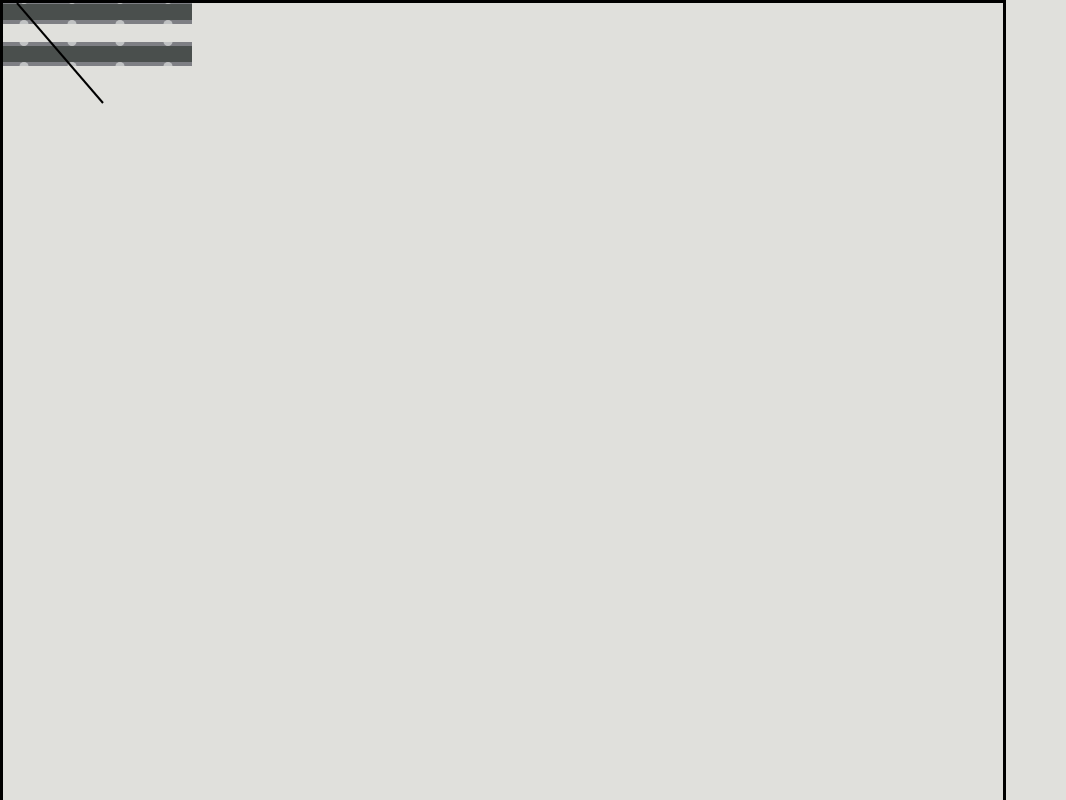
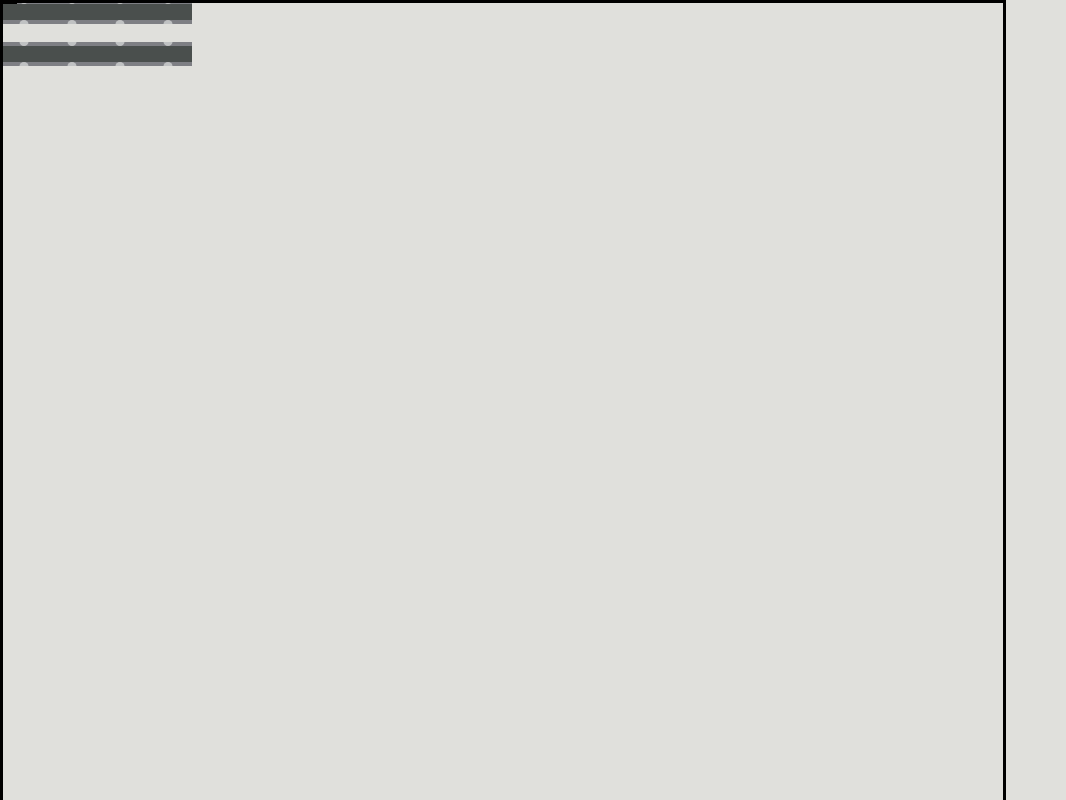
Before and after one commit to qscacheri/ringo, a React (Create React App) app: page / in a window 1280 px wide. Both pictures are taken after a click on the picture 24 px from the left and 2 px from the top of the page. Shown: the top 800 px of the page, without its empty margins (0-1066 px from the left). Built offline with nearby package versions, Linux system fonts and the light colour scheme.

Commit message:
cable drags

```diff
--- a/src/App.js
+++ b/src/App.js
@@ -21,65 +21,74 @@ class App extends Component {
     constructor(props)
     {
         super(props);
-        this.state = {patchCables: {}, patchCableActive: false};
+        this.state = {patchCables: [], patchCableActive: false};
 
         this.createNewPatchCable = this.createNewPatchCable.bind(this);
         this.handleKeyPress = this.handleKeyPress.bind(this);
         this.mouseMoved = this.mouseMoved.bind(this);
-
     }
 
   createNewPatchCable(x, y)
   {
-      this.state.patchCableActive = true;
+
       this.setState({patchCableActive: true})
-      this.state.patchCables[new Date().getTime()] = {
-          startPos: {
-              x: x,
-              y: y,
+      this.setState(state => {
+        const patchCables = state.patchCables.concat({
+            startPos:
+            {
+                x,
+                y,
             },
 
-          endPos:{
+            endPos:
+            {
                 x: 100,
                 y: 100
             }
-      }
-      this.setState({patchCables:  this.state.patchCables});
+        })
+
+        return {
+          patchCables,
+        };
+      });
+
+
   }
 
   mouseMoved(e)
   {
-      console.log("moved...");
+      e.persist();
+
       if (this.state.patchCableActive)
       {
-
+        this.setState(state => {
+            const patchCables = state.patchCables.map((item, j) => {
+                item.endPos.x = e.clientX;
+                item.endPos.y = e.clientY;
+                return item;
+            });
+            return {
+                patchCables,
+            };
+          });
         }
     }
-
   handleKeyPress(e){
       if (e.key == 'n' || e.key == 'N')
         console.log("new object created...");
   }
 
   render() {
-      var patchCables = [];
-      for (var i in this.state.patchCables)
-      {
-          var currentCable = this.state.patchCables[i];
-          patchCables.push (<PatchCable
-              x1 = {currentCable.startPos.x}
-              y1 = {currentCable.startPos.y}
-              x2 = {currentCable.endPos.x  }
-              y2 = {currentCable.endPos.y  }
-        />);
-      }
+    //   console.log(this.state);
 
     return (
       <div className="App" tabIndex="0" onMouseMove={this.mouseMoved} onKeyDown={this.handleKeyPress}>
           <QuaxObject newPatchCableFn={this.createNewPatchCable}/>,
           <QuaxObject newPatchCableFn={this.createNewPatchCable}/>,
+            {this.state.patchCables.map(patchCable => (
+            <PatchCable x1={patchCable.startPos.x}  y1={patchCable.startPos.y} x2={patchCable.endPos.x}  y2={patchCable.endPos.y}></PatchCable>
+          ))}
 
-              {patchCables}
       </div>
     );
   }
--- a/src/PatchCable.js
+++ b/src/PatchCable.js
@@ -27,11 +27,13 @@ class PatchCable extends Component {
     }
 
     render() {
-        var x1 = this.state.startPos.x;
-        var y1 = this.state.startPos.y;
+        console.log(this.props);
 
-        var x2 = this.state.endPos.x;
-        var y2 = this.state.endPos.y;
+        var x1 = this.props.x1;
+        var y1 = this.props.y1;
+
+        var x2 = this.props.x2;
+        var y2 = this.props.y2;
         var strokeWidth = 2;
         var left = 0;
         var top = 0;
@@ -40,62 +42,12 @@ class PatchCable extends Component {
 
       return (
           <svg style={{position: "absolute", width, height, left, top, borderStyle:"solid", pointerEvents: "none"}} className = "PatchCable">
-              <line onClick = {this.handleClick.bind(this)} x1={this.state.startPos.x} y1={this.state.startPos.y} x2={this.state.endPos.x} y2={this.state.endPos.y} style={{display: "inline", strokeWidth, stroke:'rgb(0,0,0)'}}></line>
+              <line onClick = {this.handleClick.bind(this)} x1={this.props.x1} y1={this.props.y1} x2={this.props.x2} y2={this.props.y2} style={{display: "inline", strokeWidth, stroke:'rgb(0,0,0)'}}></line>
           </svg>
       );
     }
 
 }
 
-class PatchCableList extends Component {
-    constructor(props)
-    {
-        super(props);
-        this.state = {
-            patchCables: {}
-        }
-        // this.state.patchCables["test"] = {
-        //     startPos: {
-        //         x: 0,
-        //         y: 0,
-        //     },
-        //     endPos: {
-        //         x: 100,
-        //         y: 100
-        //     }
-        // }
-        console.log(this.props.children);
-    }
-
-    newPatchCable()
-    {
-
-    }
-
-
-
-    handleKeyPress(e)
-    {
-        // if (e.key === 'n')
-    }
-
-    render(){
-        return <div onKeyPress={this.handleKeyPress} style={{borderStyle: "solid", width: "100%", height: "1000px"}}>
-        {
-            Object.keys(this.state.patchCables).map(function(key) {
-                console.log(key);
-                  return <PatchCable
-                  x1={this.state.patchCables[key].startPos.x}
-                  y1={this.state.patchCables[key].startPos.y}
-                  x2={this.state.patchCables[key].endPos.x}
-                  y2={this.state.patchCables[key].endPos.y}>
-                  </PatchCable>
-                }.bind(this))
-        }
-        {this.props.children}
-
-        </div>
-    }
-}
 
 export default PatchCable;
```
Lines whose indentation alone changed are shown as unchanged.
